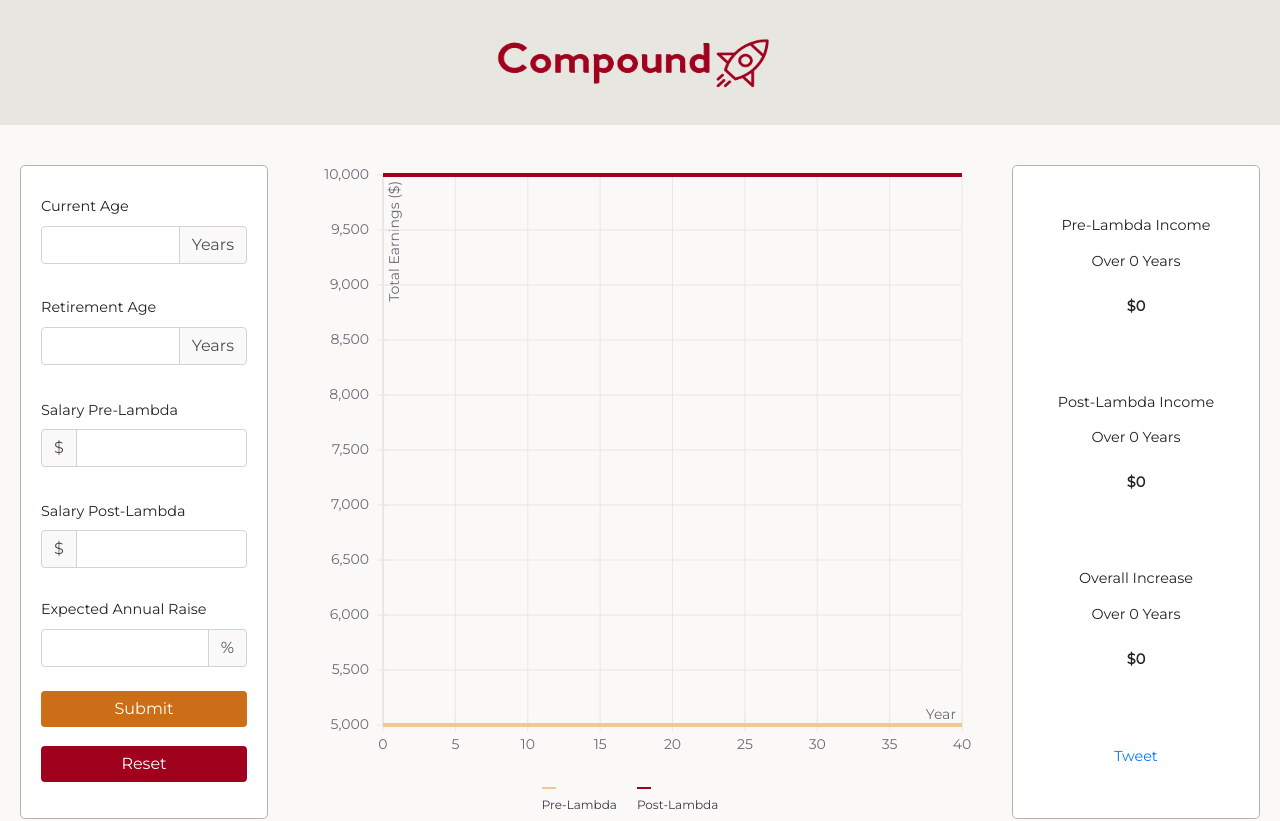
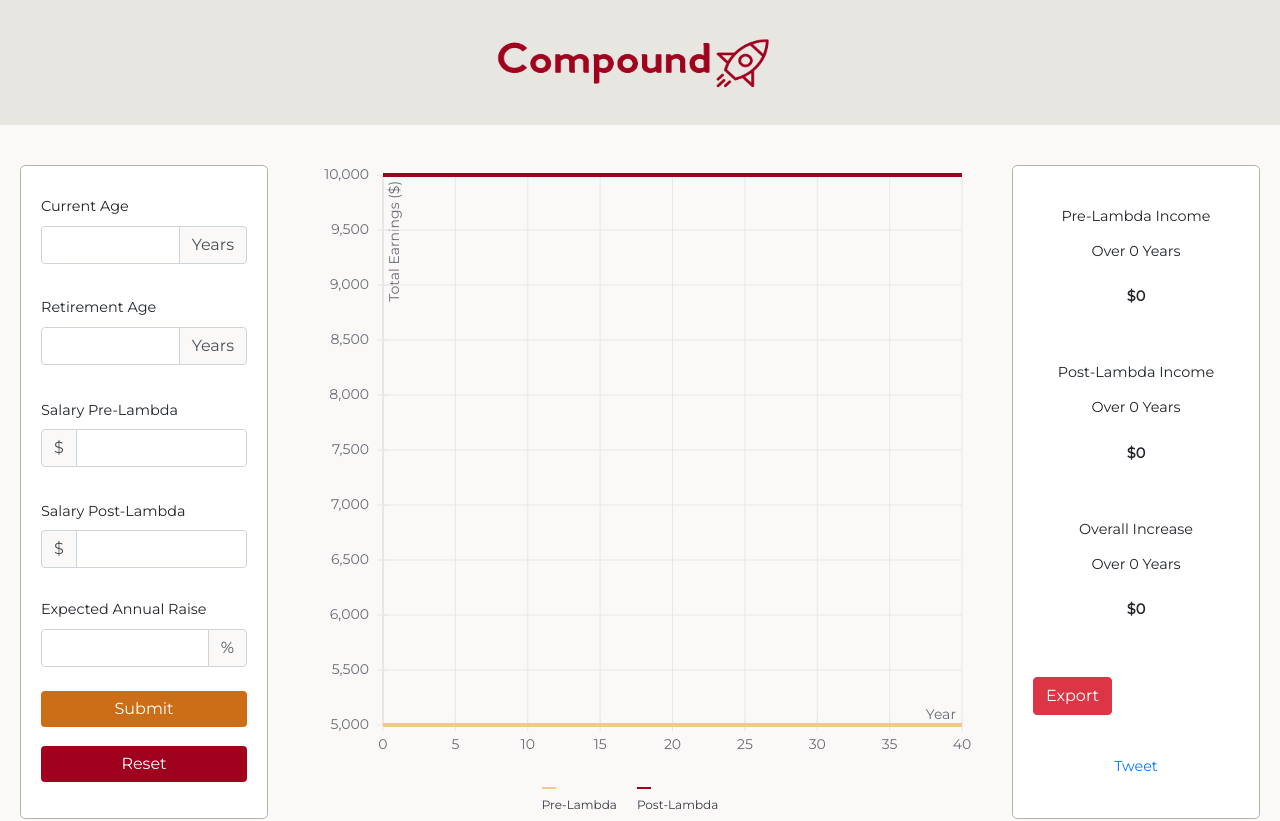
Before and after one commit to LambdaWinter19Hackathon-Calculator/Hackathon_Income_Calculator, a React (Create React App) app: page / in a window 1280 px wide. Shown: the top 821 px of the page. Built offline with nearby package versions, Linux system fonts and the light colour scheme.

Commit message:
Added email modal

```diff
--- a/src/components/DataOutput.js
+++ b/src/components/DataOutput.js
@@ -1,8 +1,8 @@
 import React, { Component } from "react";
-// import { Button } from "reactstrap";
 import styled from "styled-components";
 import { connect } from "react-redux";
 import NumberFormat from "react-number-format";
+import EmailModal from "./EmailModal"
 
 class DataOutput extends Component {
   render() {
@@ -52,7 +52,7 @@ class DataOutput extends Component {
           </Data>
         </Wrap>
 
-        {/* <Button className="export">Export</Button> */}
+        <EmailModal />
         <Tweet>
           <a
             className="twitter-share-button"
--- /dev/null
+++ b/src/components/EmailModal.js
@@ -0,0 +1,37 @@
+import React, { Component } from "react";
+import { Button, Modal, ModalHeader, Input, ModalFooter } from 'reactstrap';
+
+class EmailModal extends Component {
+  constructor(props) {
+    super(props);
+    this.state = {
+      modal: false
+    };
+
+    this.toggle = this.toggle.bind(this);
+  }
+
+  toggle() {
+    this.setState({
+      modal: !this.state.modal
+    });
+  }
+
+  render() {
+    return (
+      <div>
+        <Button color="danger" onClick={this.toggle}>Export</Button>
+        <Modal isOpen={this.state.modal} toggle={this.toggle} className={this.props.className}>
+          <ModalHeader toggle={this.toggle}>Send Results to Your Email</ModalHeader>
+          <Input style={{width: "90%", marginLeft: '5%', paddingLeft: '1%'}} type="email" name="email" id="exampleEmail" placeholder="Email" />
+          <ModalFooter>
+            <Button color="primary" onClick={this.toggle}>Send</Button>
+            <Button color="secondary" onClick={this.toggle}>Cancel</Button>
+          </ModalFooter>
+        </Modal>
+      </div>
+    );
+  }
+}
+
+export default EmailModal;
```
